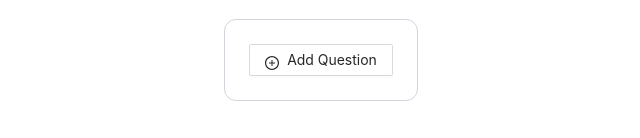
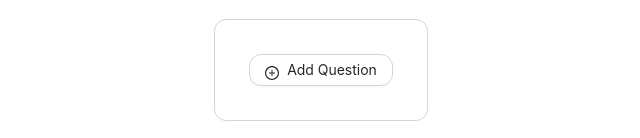
Before and after one commit to SampleVu-Development/SampleVu, a Next.js app: page /survey-demo in a window 1280 px wide. Shown: the part 1200-1338 px from the top of the page, without its empty margins (319-959 px from the left). Built offline with nearby package versions, Linux system fonts and the light colour scheme.

Commit message:
update CreateQuestion.js with Tailwind

```diff
--- a/components/survey/CreateQuestion.js
+++ b/components/survey/CreateQuestion.js
@@ -43,7 +43,10 @@ export default function CreateQuestion({ callback }) {
                 onChange={e => updateQuestion(i, e)}
               />
             </Radio>
-            <Button className="no-border curvedBorder" onClick={() => deleteQuestion(i)}>
+            <Button
+              className="no-border rounded-xl border-gray-300"
+              onClick={() => deleteQuestion(i)}
+            >
               <DeleteOutlined />
             </Button>
           </div>
@@ -58,7 +61,10 @@ export default function CreateQuestion({ callback }) {
                 onChange={e => updateQuestion(i, e)}
               />
             </Radio>
-            <Button className="no-border curvedBorder" onClick={() => deleteQuestion(i)}>
+            <Button
+              className="no-border rounded-xl border-gray-300"
+              onClick={() => deleteQuestion(i)}
+            >
               <DeleteOutlined />
             </Button>
           </div>
@@ -102,7 +108,7 @@ export default function CreateQuestion({ callback }) {
         <TextArea
           rows={1}
           id="inputModal"
-          className="curvedBorder"
+          className="rounded-xl border-gray-300"
           placeholder="Write question here..."
           onChange={e => setQuestionTitle(e.target.value)}
         />
@@ -110,7 +116,7 @@ export default function CreateQuestion({ callback }) {
         <br />
         <div id="optionDisplay">{currentOptionDisplay}</div>
         <Card bordered={false}>
-          <Button className="curvedBorder" onClick={addQuestion}>
+          <Button className="rounded-xl border-gray-300" onClick={addQuestion}>
             <PlusCircleOutlined /> Add option
           </Button>
         </Card>
@@ -120,8 +126,8 @@ export default function CreateQuestion({ callback }) {
 
   return (
     <>
-      <div className="custom-container">
-        <Button className="curvedBorder" bordered={false} onClick={showModal}>
+      <div className="flex justify-center p-2.5 text-center">
+        <Button className="rounded-xl border-gray-300" bordered={false} onClick={showModal}>
           <PlusCircleOutlined />
           Add Question
         </Button>
```
